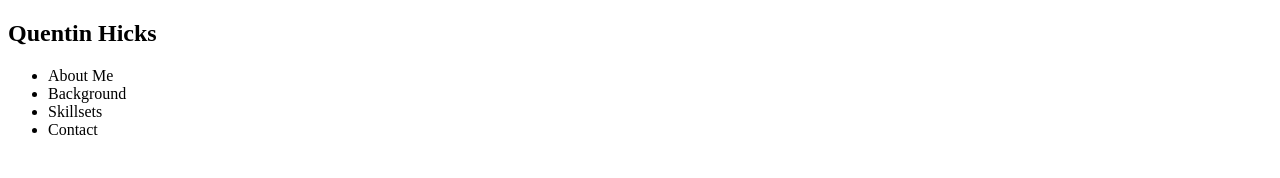
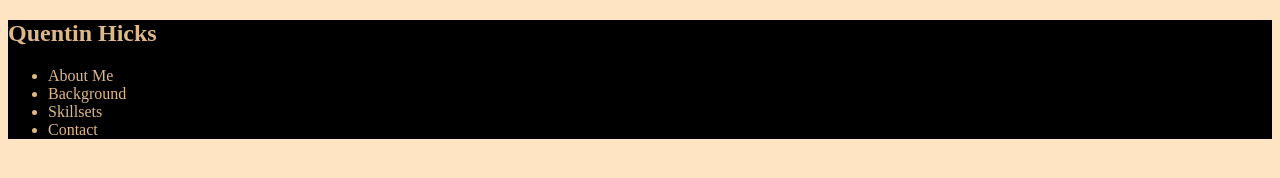
Before and after one commit to Quentin-Hicks/Personal_Portfolio, a plain HTML site: page index.html in a window 1280 px wide. Drawn offline with Linux system fonts and the light colour scheme.

Commit message:
Added Background-Color To Body Element + Added Text Color and Background-Color To Header Element

```diff
--- a/index.html
+++ b/index.html
@@ -2,11 +2,11 @@
 <html lang="en">
 <head>
     <meta charset="UTF-8">
-    <meta http-equiv="X-UA-Compatible" content="IE=edge">
-    <meta name="viewport" content="width=device-width, initial-scale=1.0">
+    <meta http-equiv="X-UA-Compatible" content="IE=edge" />
+    <meta name="viewport" content="width=device-width, initial-scale=1.0" />
     <title>Personl Portfolio</title>    <!--Title for browser tab-->
     <head>
-        <link rel="stylesheet" type="text/css" href="main.css">
+        <link rel="stylesheet" href="main.css" />
     </head>
 </head>
 <body>
--- a/main.css
+++ b/main.css
@@ -0,0 +1,8 @@
+body {
+    background-color: bisque;
+}
+
+header {
+    color: burlywood;
+    background-color: black;
+}
```
